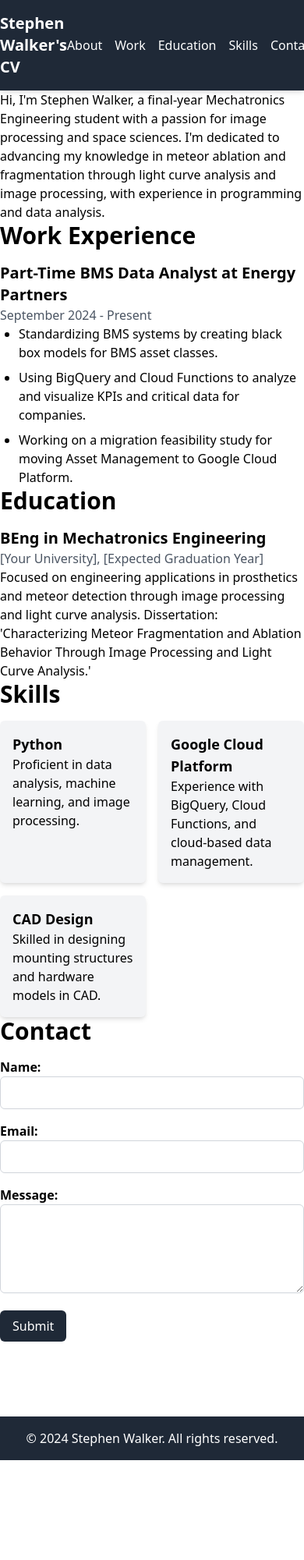
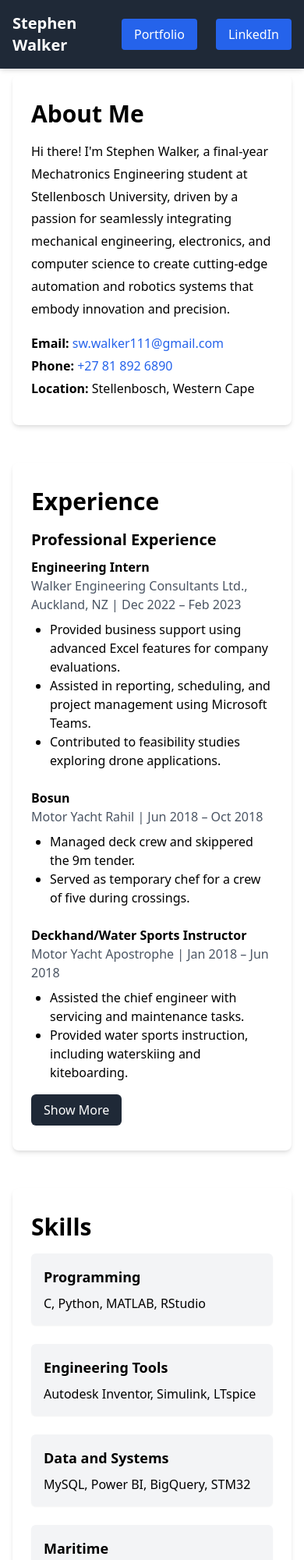
Before and after one commit to StephenWalker-eng/cv-website, a plain HTML site: page index.html in a window 390 px wide. Shown: the top 2000 px of the page at 78% size. Before the commit the page ends 1872 px from the top, so only its background shows below. Drawn offline with nearby package versions, Linux system fonts and the light colour scheme.

Commit message:
index.html

```diff
--- a/index.html
+++ b/index.html
@@ -3,117 +3,232 @@
 <head>
   <meta charset="UTF-8">
   <meta name="viewport" content="width=device-width, initial-scale=1.0">
-  <title>Stephen Walker - Interactive CV</title>
+  <title>Stephen Walker</title>
   <link href="https://cdn.jsdelivr.net/npm/tailwindcss@2.2.16/dist/tailwind.min.css" rel="stylesheet">
   <style>
-    /* Add your custom CSS styles here */
     .section {
       scroll-margin-top: 4rem;
+      padding: 2rem 1.5rem; /* Adds padding inside each section */
+    }
+    .subsection-title {
+      font-size: 1.25rem;
+      font-weight: bold;
+      margin-bottom: 0.5rem;
+    }
+    .content {
+      line-height: 1.8; /* Increases readability on smaller screens */
+    }
+    ul {
+      list-style-type: disc;
+      padding-left: 1.5rem;
     }
   </style>
 </head>
-<body>
 <header class="bg-gray-800 text-white py-4 fixed w-full z-10 shadow-md">
-    <nav class="container mx-auto flex justify-between items-center">
-      <div class="text-xl font-bold">Stephen Walker's CV</div>
-      <ul class="flex space-x-4">
-        <li><a href="#about" class="hover:text-gray-400">About</a></li>
-        <li><a href="#work" class="hover:text-gray-400">Work</a></li>
-        <li><a href="#education" class="hover:text-gray-400">Education</a></li>
-        <li><a href="#skills" class="hover:text-gray-400">Skills</a></li>
-        <li><a href="#contact" class="hover:text-gray-400">Contact</a></li>
-      </ul>
+  <nav class="container mx-auto px-4 flex justify-between items-center">
+    <!-- Name -->
+    <div class="text-xl font-bold">Stephen Walker</div>
+    <!-- Links -->
+    <div class="flex space-x-6">
+      <!-- Portfolio Link -->
+      <a href="portfolio.pdf" target="_blank" class="bg-blue-600 text-white px-4 py-2 rounded hover:bg-blue-700">
+        Portfolio
+      </a>
+      <!-- LinkedIn Link -->
+      <a href="https://www.linkedin.com/in/stephenwalkereng/" target="_blank" class="bg-blue-600 text-white px-4 py-2 rounded hover:bg-blue-700">
+        LinkedIn
+      </a>
+    </div>
   </nav>
 </header>
 
-  <main class="container mx-auto py-16">
-    <section id="about" class="section">
+
+
+  <main class="container mx-auto pt-24 px-4 lg:px-8">
+<!-- About Section -->
+<section id="about" class="section mb-12 bg-white rounded-lg shadow-md">
   <h2 class="text-3xl font-bold mb-4">About Me</h2>
-      <p>Hi, I'm Stephen Walker, a final-year Mechatronics Engineering student with a passion for image processing and space sciences. I'm dedicated to advancing my knowledge in meteor ablation and fragmentation through light curve analysis and image processing, with experience in programming and data analysis.</p>
+  <p class="content">
+    Hi there! I'm Stephen Walker, a final-year Mechatronics Engineering student at Stellenbosch University, driven by a passion for seamlessly integrating mechanical engineering, electronics, and computer science to create cutting-edge automation and robotics systems that embody innovation and precision.
+  </p>
+  <p class="content mt-4">
+    <strong>Email:</strong>
+    <a href="mailto:sw.walker111@gmail.com" class="text-blue-600 hover:underline">sw.walker111@gmail.com</a>
+  </p>
+  <p class="content">
+    <strong>Phone:</strong>
+    <a href="tel:+27818926890" class="text-blue-600 hover:underline">+27 81 892 6890</a>
+  </p>
+  <p class="content">
+    <strong>Location:</strong> Stellenbosch, Western Cape
+  </p>
 </section>
 
-    <section id="work" class="section">
-      <h2 class="text-3xl font-bold mb-4">Work Experience</h2>
-      <div class="space-y-8">
+
+
+    <!-- Education Section -->
+    <section id="experience" class="section mb-12 bg-white rounded-lg shadow-md">
+      <h2 class="text-3xl font-bold mb-4">Experience</h2>
+      <h3 class="subsection-title">Professional Experience</h3>
+      <div class="space-y-6">
         <div>
-          <h3 class="text-xl font-bold">Part-Time BMS Data Analyst at Energy Partners</h3>
-          <p class="text-gray-600">September 2024 - Present</p>
-          <ul class="list-disc pl-6 space-y-2">
-            <li>Standardizing BMS systems by creating black box models for BMS asset classes.</li>
-            <li>Using BigQuery and Cloud Functions to analyze and visualize KPIs and critical data for companies.</li>
-            <li>Working on a migration feasibility study for moving Asset Management to Google Cloud Platform.</li>
+          <h4 class="font-bold">Engineering Intern</h4>
+          <p class="text-gray-600">Walker Engineering Consultants Ltd., Auckland, NZ | Dec 2022 – Feb 2023</p>
+          <ul class="list-disc pl-6 mt-2">
+            <li>Provided business support using advanced Excel features for company evaluations.</li>
+            <li>Assisted in reporting, scheduling, and project management using Microsoft Teams.</li>
+            <li>Contributed to feasibility studies exploring drone applications.</li>
           </ul>
         </div>
-        <!-- Add more work experience sections as needed -->
+        <div>
+          <h4 class="font-bold">Bosun</h4>
+          <p class="text-gray-600">Motor Yacht Rahil | Jun 2018 – Oct 2018</p>
+          <ul class="list-disc pl-6 mt-2">
+            <li>Managed deck crew and skippered the 9m tender.</li>
+            <li>Served as temporary chef for a crew of five during crossings.</li>
+          </ul>
         </div>
+        <div>
+          <h4 class="font-bold">Deckhand/Water Sports Instructor</h4>
+          <p class="text-gray-600">Motor Yacht Apostrophe | Jan 2018 – Jun 2018</p>
+          <ul class="list-disc pl-6 mt-2">
+            <li>Assisted the chief engineer with servicing and maintenance tasks.</li>
+            <li>Provided water sports instruction, including waterskiing and kiteboarding.</li>
+          </ul>
+        </div>
+      </div>
+
+      <!-- Collapsible Section -->
+      <div id="extra-work" class="hidden mt-6 space-y-6">
+        <div>
+          <h4 class="font-bold">Server/Bartender</h4>
+          <p class="text-gray-600">Hickory House Ribs, Aspen, CO | Dec 2023 – Mar 2024</p>
+          <ul class="list-disc pl-6 mt-2">
+            <li>Developed strong customer service and time management skills while working with international employees.</li>
+          </ul>
+        </div>
+        <div>
+          <h4 class="font-bold">Waiter</h4>
+          <p class="text-gray-600">The Fat Butcher, Stellenbosch | Aug 2023 – Dec 2023</p>
+          <ul class="list-disc pl-6 mt-2">
+            <li>Developed extensive knowledge of steak varieties, menu ingredients, chef techniques, and beverage pairings.</li>
+          </ul>
+        </div>
+      </div>
+
+      <!-- Show More Button -->
+      <button id="show-more" class="bg-gray-800 text-white px-4 py-2 rounded-md mt-4 hover:bg-gray-700">
+        Show More
+      </button>
     </section>
 
-    <section id="education" class="section">
-      <h2 class="text-3xl font-bold mb-4">Education</h2>
-      <div class="space-y-8">
-        <div>
-          <h3 class="text-xl font-bold">BEng in Mechatronics Engineering</h3>
-          <p class="text-gray-600">[Your University], [Expected Graduation Year]</p>
-          <p>Focused on engineering applications in prosthetics and meteor detection through image processing and light curve analysis. Dissertation: 'Characterizing Meteor Fragmentation and Ablation Behavior Through Image Processing and Light Curve Analysis.'</p>
+    <script>
+      // JavaScript for toggling the extra work experience section
+      const showMoreButton = document.getElementById("show-more");
+      const extraWorkSection = document.getElementById("extra-work");
+
+      showMoreButton.addEventListener("click", () => {
+        if (extraWorkSection.classList.contains("hidden")) {
+          extraWorkSection.classList.remove("hidden");
+          showMoreButton.textContent = "Show Less";
+        } else {
+          extraWorkSection.classList.add("hidden");
+          showMoreButton.textContent = "Show More";
+        }
+      });
+    </script>
+
+
+
+
+    <!-- Skills Section -->
+    <section id="skills" class="section mb-12 bg-white rounded-lg shadow-md">
+      <h2 class="text-3xl font-bold mb-4">Skills</h2>
+      <div class="grid grid-cols-1 sm:grid-cols-2 lg:grid-cols-2 gap-6">
+        <div class="bg-gray-100 p-4 rounded-md shadow-sm">
+          <h4 class="font-bold text-lg mb-2">Programming</h4>
+          <p>C, Python, MATLAB, RStudio</p>
+        </div>
+        <div class="bg-gray-100 p-4 rounded-md shadow-sm">
+          <h4 class="font-bold text-lg mb-2">Engineering Tools</h4>
+          <p>Autodesk Inventor, Simulink, LTspice</p>
+        </div>
+        <div class="bg-gray-100 p-4 rounded-md shadow-sm">
+          <h4 class="font-bold text-lg mb-2">Data and Systems</h4>
+          <p>MySQL, Power BI, BigQuery, STM32</p>
+        </div>
+        <div class="bg-gray-100 p-4 rounded-md shadow-sm">
+          <h4 class="font-bold text-lg mb-2">Maritime</h4>
+          <p>STCW 2010, RYA Powerboat Level 2, VHF Radio</p>
         </div>
       </div>
     </section>
 
-    <section id="skills" class="section">
-      <h2 class="text-3xl font-bold mb-4">Skills</h2>
-      <div class="grid grid-cols-2 md:grid-cols-3 gap-4">
-        <div class="bg-gray-100 p-4 rounded-md shadow-md hover:bg-gray-200 transition-colors duration-300">
-          <h3 class="text-lg font-bold">Python</h3>
-          <p>Proficient in data analysis, machine learning, and image processing.</p>
+
+<!-- References Section -->
+<section id="references" class="section mb-12 bg-white rounded-lg shadow-md">
+  <h2 class="text-3xl font-bold mb-4">References</h2>
+  <div class="space-y-6">
+    <!-- Reference Card -->
+    <div class="p-6 bg-gray-50 rounded-md shadow-sm">
+      <h3 class="text-xl font-semibold">Peter Walker</h3>
+      <p class="text-gray-600">Walker Engineering Consultants Ltd.</p>
+      <p>
+        <a href="mailto:peterwalker381@gmail.com" class="text-blue-600 hover:underline">peterwalker381@gmail.com</a>
+      </p>
+      <p>
+        <a href="tel:+64225344973" class="text-blue-600 hover:underline">+64 22 534 4973</a>
+      </p>
     </div>
-        <div class="bg-gray-100 p-4 rounded-md shadow-md hover:bg-gray-200 transition-colors duration-300">
-          <h3 class="text-lg font-bold">Google Cloud Platform</h3>
-          <p>Experience with BigQuery, Cloud Functions, and cloud-based data management.</p>
+    <!-- Reference Card -->
+    <div class="p-6 bg-gray-50 rounded-md shadow-sm">
+      <h3 class="text-xl font-semibold">Byron Pearce</h3>
+      <p class="text-gray-600">First Mate, M/Y Apostrophe</p>
+      <p>
+        <a href="mailto:pearce.byron88@gmail.com" class="text-blue-600 hover:underline">pearce.byron88@gmail.com</a>
+      </p>
+      <p>
+        <a href="tel:+27829061703" class="text-blue-600 hover:underline">+27 82 906 1703</a>
+      </p>
     </div>
-        <div class="bg-gray-100 p-4 rounded-md shadow-md hover:bg-gray-200 transition-colors duration-300">
-          <h3 class="text-lg font-bold">CAD Design</h3>
-          <p>Skilled in designing mounting structures and hardware models in CAD.</p>
+    <!-- Reference Card -->
+    <div class="p-6 bg-gray-50 rounded-md shadow-sm">
+      <h3 class="text-xl font-semibold">Joel Sanda</h3>
+      <p class="text-gray-600">Captain, M/Y Rahil</p>
+      <p>
+        <a href="mailto:rahil98.captain@gmail.com" class="text-blue-600 hover:underline">rahil98.captain@gmail.com</a>
+      </p>
+      <p>
+        <a href="tel:+33682911497" class="text-blue-600 hover:underline">+33 68 291 1497</a>
+      </p>
     </div>
-        <!-- Add more skill sections as needed -->
   </div>
 </section>
 
-    <section id="contact" class="section">
+    <!-- Contact Section -->
+    <section id="contact" class="section mb-12 bg-white rounded-lg shadow-md">
       <h2 class="text-3xl font-bold mb-4">Contact</h2>
-      <form class="max-w-md mx-auto space-y-4">
+      <form class="max-w-lg mx-auto space-y-4">
         <div>
           <label for="name" class="block font-bold">Name:</label>
-          <input type="text" id="name" name="name" class="w-full border border-gray-300 rounded-md px-4 py-2" required>
+          <input type="text" id="name" name="name" class="w-full border px-4 py-2 rounded-md" placeholder="Your Name" required>
         </div>
         <div>
           <label for="email" class="block font-bold">Email:</label>
-          <input type="email" id="email" name="email" class="w-full border border-gray-300 rounded-md px-4 py-2" required>
+          <input type="email" id="email" name="email" class="w-full border px-4 py-2 rounded-md" placeholder="Your Email" required>
         </div>
         <div>
           <label for="message" class="block font-bold">Message:</label>
-          <textarea id="message" name="message" rows="4" class="w-full border border-gray-300 rounded-md px-4 py-2" required></textarea>
+          <textarea id="message" name="message" rows="5" class="w-full border px-4 py-2 rounded-md" placeholder="Your Message" required></textarea>
         </div>
-        <button type="submit" class="bg-gray-800 text-white px-4 py-2 rounded-md hover:bg-gray-700 transition-colors duration-300">Submit</button>
+        <button type="submit" class="bg-gray-800 text-white px-4 py-2 rounded-md hover:bg-gray-700">Send Message</button>
       </form>
     </section>
-  </main>
+
 
 <footer class="bg-gray-800 text-white py-4 mt-8">
   <div class="container mx-auto text-center">
-      &copy; 2024 Stephen Walker. All rights reserved.
+    &copy; 2024 Stephen Walker. All rights reserved. <br>
+    <span class="text-gray-400">Last updated: 18 November 2024</span>
   </div>
 </footer>
-
-  <script>
-    // Add smooth scrolling for navigation
-    document.querySelectorAll('a[href^="#"]').forEach(anchor => {
-      anchor.addEventListener('click', function (e) {
-        e.preventDefault();
-        document.querySelector(this.getAttribute('href')).scrollIntoView({
-          behavior: 'smooth'
-        });
-      });
-    });
-  </script>
-</body>
-</html>
```
Lines whose indentation alone changed are shown as unchanged.
